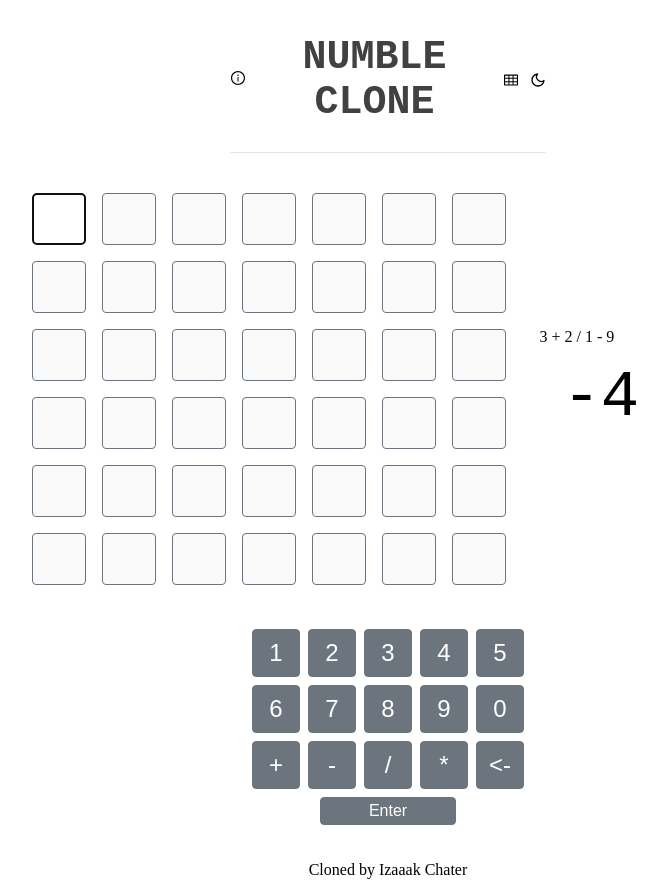
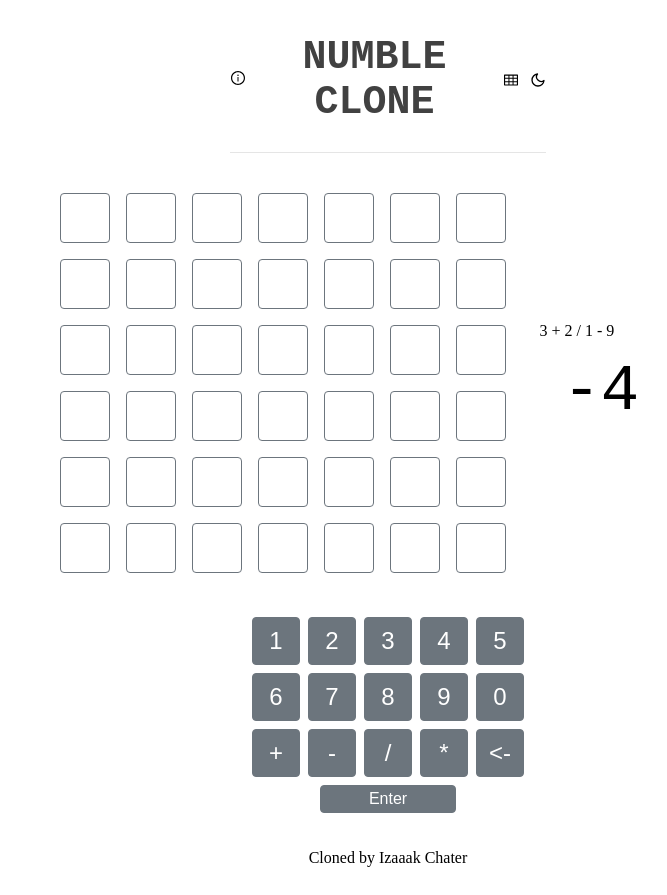
Before and after one commit to ichater/ts-react-numble, a React (Create React App) app: page / in a window 1280 px wide. Shown: the whole page, without its empty margins (252-919 px from the left). Built offline with nearby package versions, Linux system fonts and the light colour scheme.

Commit message:
work in progress with onChange

```diff
--- a/src/Components/Body/AttemptCell.tsx
+++ b/src/Components/Body/AttemptCell.tsx
@@ -1,45 +1,15 @@
-import React, { useContext, useRef, useEffect } from "react";
-import { GameContext } from "../../Context/GameContext";
+import React from "react";
 import { AcceptedInputs } from "../../Types/Types";
 import { Cell } from "./Styles/Styles";
 
 type AttemptsCellProps = {
-  isActive: boolean;
   value: AcceptedInputs;
 };
 
-function AttemptCell({ isActive, value }: AttemptsCellProps) {
-  const { keys, updateAttemptState } = useContext(GameContext);
-  const ref = useRef<null | HTMLElement>(null);
-
-  useEffect(() => {
-    if (isActive) {
-      ref.current?.focus?.();
-    }
-  }, [isActive]);
-
-  const handleChange = (event: React.ChangeEvent<HTMLInputElement>) => {
-    const result = keys.filter((e) => e === event.target.value).length > 0;
-    result && updateAttemptState(event.target.value as any, false);
-  };
-
-  const onBackSpace = (event: React.KeyboardEvent<Element>) => {
-    if (event.key === "Backspace") {
-      updateAttemptState("", true);
-    }
-  };
-
+function AttemptCell({ value }: AttemptsCellProps) {
   return (
     <div>
-      <Cell
-        onChange={handleChange}
-        value={value}
-        maxLength={2}
-        disabled={!isActive}
-        autoFocus={isActive}
-        ref={ref as any}
-        onKeyDown={(e: React.KeyboardEvent) => onBackSpace(e)}
-      />
+      <Cell>{value}</Cell>
     </div>
   );
 }
--- a/src/Components/Body/AttemptsRow.tsx
+++ b/src/Components/Body/AttemptsRow.tsx
@@ -14,13 +14,7 @@ function AttemptsRow({ cellArr, isActiveRow }: AttemptsRowProps) {
   return (
     <AttemptsRowWrapper>
       {cellArr.map((value, index) => {
-        return (
-          <AttemptCell
-            key={index}
-            isActive={isActiveRow && index === activeCell}
-            value={value}
-          />
-        );
+        return <AttemptCell key={index} value={value} />;
       })}
     </AttemptsRowWrapper>
   );
--- a/src/Components/Body/Styles/Styles.js
+++ b/src/Components/Body/Styles/Styles.js
@@ -41,7 +41,7 @@ export const AttemptsRowWrapper = styled.div`
   margin-left: 10rem;
 `;
 
-export const Cell = styled.input`
+export const Cell = styled.div`
   height: 3rem;
   width: 3rem;
   border: 1px solid rgb(108, 117, 125);
--- a/src/Components/Keyboard/Keyboard.tsx
+++ b/src/Components/Keyboard/Keyboard.tsx
@@ -1,8 +1,25 @@
-import React from "react";
+import React, { useEffect, useContext } from "react";
 import Keys from "./Keys";
-import { KeyboardAreaWrapper, KeyboardWrapper } from "./styles/styles";
+import { KeyboardAreaWrapper } from "./styles/styles";
+import { GameContext } from "../../Context/GameContext";
 
 function Keyboard() {
+  const { keys, updateAttemptState } = useContext(GameContext);
+
+  useEffect(() => {
+    const handleKeyDown = (event: KeyboardEvent) => {
+      if (event.key === "Backspace") {
+        return updateAttemptState("", true);
+      }
+      const result = keys.filter((e) => e === event.key).length > 0;
+      result && updateAttemptState(event.key as any, false);
+    };
+
+    document.addEventListener("keypress", handleKeyDown);
+
+    return () => document.removeEventListener("keypress", handleKeyDown);
+  }, [keys, updateAttemptState]);
+
   return (
     <KeyboardAreaWrapper>
       <Keys />
--- a/src/Components/Keyboard/Keys.tsx
+++ b/src/Components/Keyboard/Keys.tsx
@@ -4,7 +4,7 @@ import InputKey from "./InputKey";
 import { EnterKey, KeyboardWrapper } from "./styles/styles";
 
 function Keys(): JSX.Element {
-  const { keys } = useContext(GameContext);
+  const { keys, handleSubmit } = useContext(GameContext);
   return (
     <div>
       <KeyboardWrapper>
@@ -12,7 +12,7 @@ function Keys(): JSX.Element {
           <InputKey operator={key} key={key} />
         ))}
       </KeyboardWrapper>
-      <EnterKey>Enter</EnterKey>
+      <EnterKey onClick={() => handleSubmit()}>Enter</EnterKey>
     </div>
   );
 }
--- a/src/Context/GameContext.tsx
+++ b/src/Context/GameContext.tsx
@@ -15,6 +15,7 @@ type GameContextProps = {
   setActiveRow: React.Dispatch<SetStateAction<number>>;
   updateAttemptState: (value: AcceptedInputs, isBackspace: boolean) => void;
   equasionObject: EquasionObject;
+  handleSubmit: () => void;
 };
 
 export const GameContext = createContext<GameContextProps>({
@@ -26,6 +27,7 @@ export const GameContext = createContext<GameContextProps>({
   setActiveRow: () => {},
   updateAttemptState: () => {},
   equasionObject: defaultEquasionObject,
+  handleSubmit: () => {},
 });
 
 const GameContextProvider: React.FC<React.ReactNode> = ({ children }) => {
@@ -37,6 +39,13 @@ const GameContextProvider: React.FC<React.ReactNode> = ({ children }) => {
     defaultEquasionObject
   );
 
+  const handleSubmit = () => {
+    if (activeCell === attemptsState[activeRow].length) {
+      setActiveCell(0);
+      setActiveRow((row) => row + 1);
+    }
+  };
+
   const updateAttemptState = (value: any, isBackSpace: boolean) => {
     if (activeCell - 1 >= 0 && isBackSpace) {
       // If BackSpace is pressed
@@ -47,7 +56,7 @@ const GameContextProvider: React.FC<React.ReactNode> = ({ children }) => {
       });
     }
     // Other possibilities
-    if (keys.includes(value)) {
+    if (keys.includes(value) && activeCell <= 6) {
       setActiveCell((cell) => cell + 1);
       setAttemptsState((attemptArr) => {
         attemptArr[activeRow][activeCell] = value;
@@ -89,6 +98,7 @@ const GameContextProvider: React.FC<React.ReactNode> = ({ children }) => {
         attemptsArray: attemptsState,
         updateAttemptState,
         equasionObject,
+        handleSubmit,
       }}
     >
       {children}
```
Also changed, not shown: src/Types/Types.tsx (+7 -0 lines).
